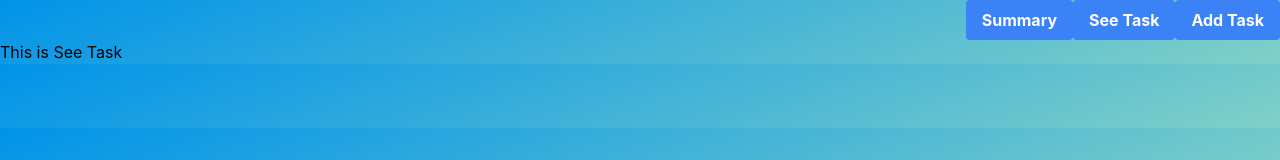
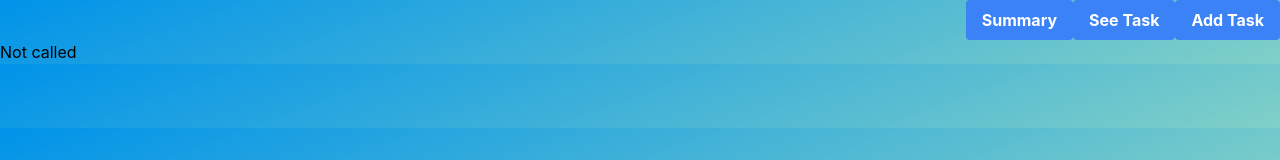
Before and after one commit to AakashNaik/personaltrackerfrontend, a React (Create React App) app: page /SeeTask in a window 1280 px wide. Shown: the top 160 px of the page. Built offline with nearby package versions, Linux system fonts and the light colour scheme; no server answers.

Commit message:
added rest api/fetch from backend node server

```diff
--- a/src/components/SeeTasks.js
+++ b/src/components/SeeTasks.js
@@ -1,12 +1,13 @@
 
-
+import { useEffect, useState } from "react";
 
 export default function SeeTasks()
 {
-
+    const [msg,setmsg] = useState('Not called');
+    useEffect(()=>{fetch('http://localhost:4001/api/getAll').then(res=>{console.log(res);return res.json();}).then(data => {console.log(data);setmsg(data.output)})},[]);
     return(
         <>
-         <div>This is See Task</div>
+         <div>{msg}</div>
         </>
     )
 }
```
